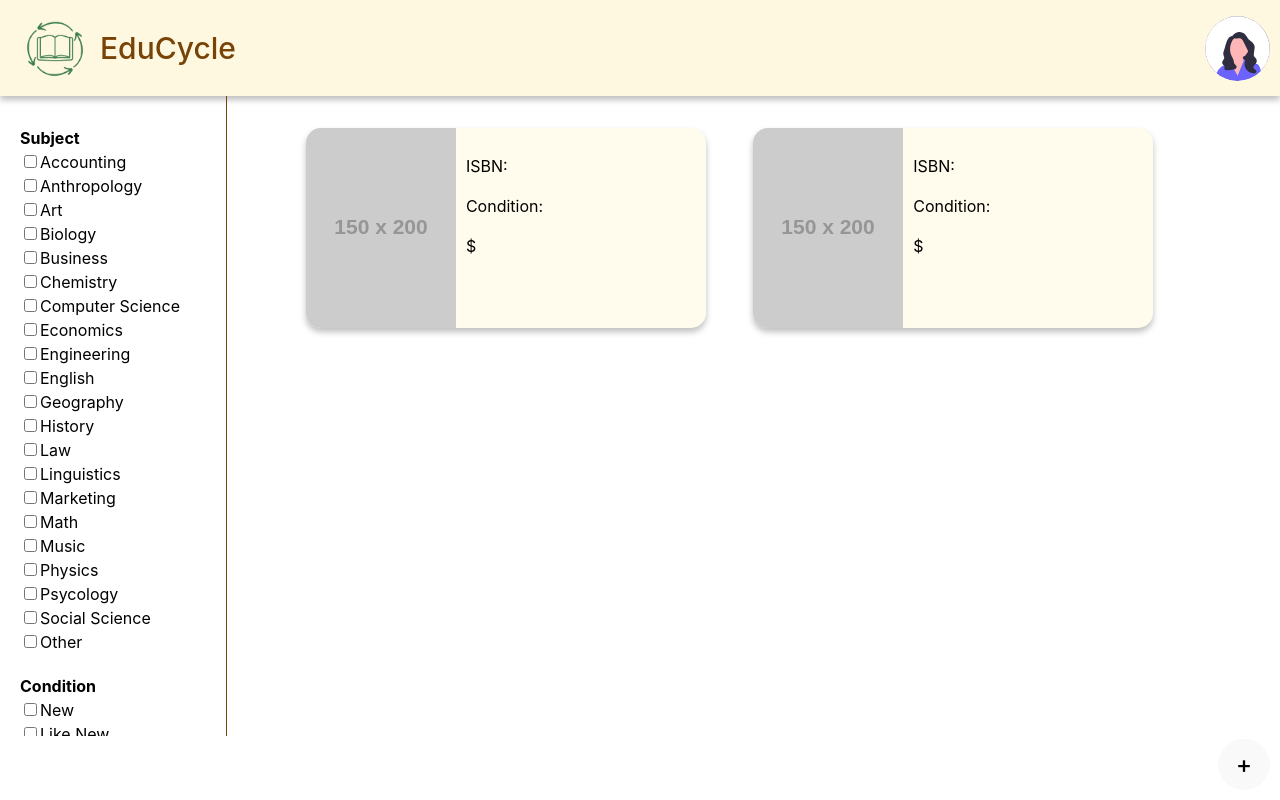
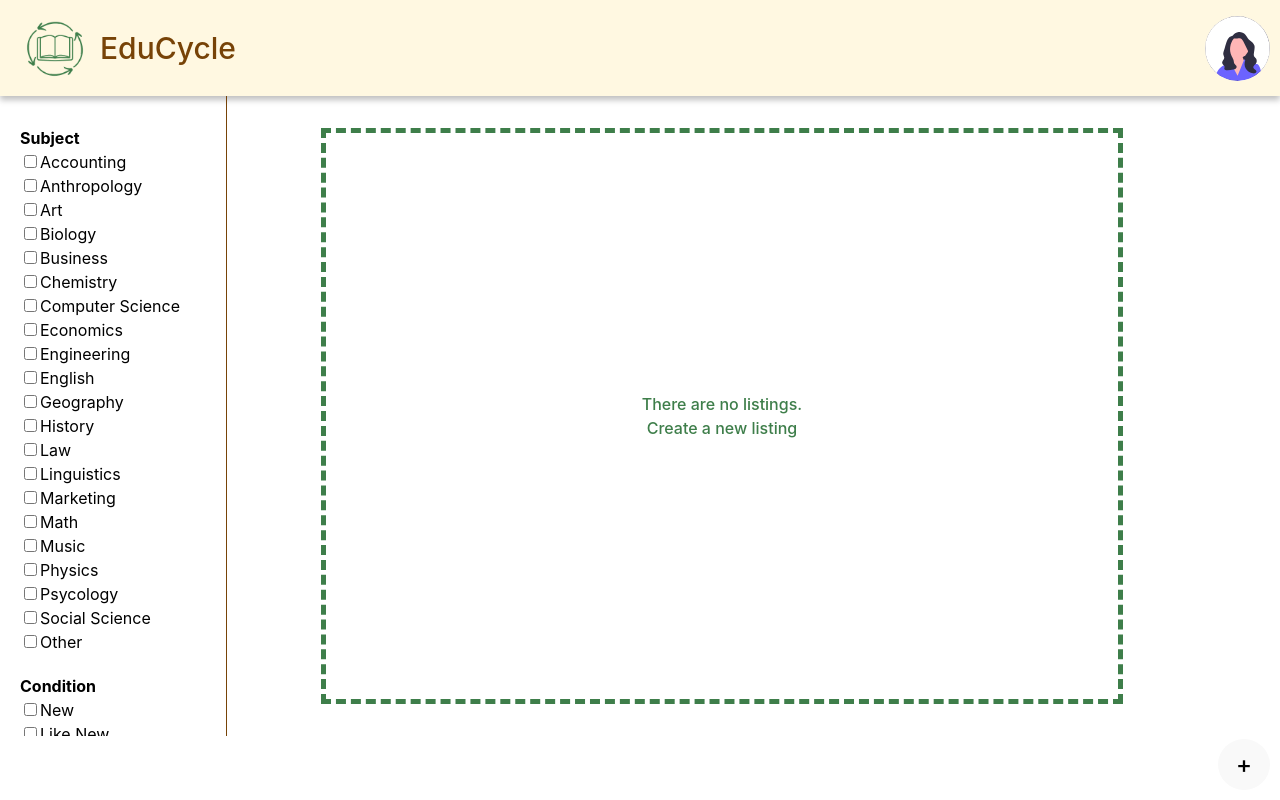
Before and after one commit to sravangorati2001/Calhacks-10, a React (Vite) app: page / in a window 1280 px wide. Built offline with nearby package versions, Linux system fonts and the light colour scheme.

Commit message:
Setting up submit button state updating

```diff
--- a/src/App.jsx
+++ b/src/App.jsx
@@ -1,6 +1,4 @@
-// import { useQuery } from 'convex/react';
-import { BrowserRouter, Routes, Route } from 'react-router-dom';
-// import { api } from "../convex/_generated/api";
+import { Routes, Route, useNavigate } from 'react-router-dom';
 
 // Pages
 import Home from './pages/Home';
@@ -10,24 +8,32 @@ import Navbar from './components/Navbar';
 import './App.css';
 
 function App() {
+  const nav = useNavigate();
+
+  const handleFormSubmit = (e) => {
+    updateListings();
+    nav("/");
+  }
+
+  const updateListings = () => {
+
+  }
 
   return (
     <>
       {/* Add the page components here as created */}
-      <BrowserRouter>
         <Navbar  />
         <Routes>
           <Route path="/" element={<Home />}>
             {/* <Route path="/home/key:" element={<Listing />} /> */}
           </Route>
           {/* Temp Routes*/}
-          <Route path="/newListing" element={<NewListing />} />
+          <Route path="/newListing" element={<NewListing handleSubmit={handleFormSubmit}/>} />
           {/* <Route path="/user" element={}>
             <Route path="/user/settings" element={} />
             <Route path="/user/listing" element={} />
           </Route> */}
         </Routes>
-      </BrowserRouter>
     </>
   );
 }
--- a/src/main.jsx
+++ b/src/main.jsx
@@ -1,5 +1,6 @@
 import React from 'react'
 import ReactDOM from 'react-dom/client'
+import { BrowserRouter } from 'react-router-dom'
 import App from './App.jsx'
 
 import './index.css'
@@ -7,6 +8,8 @@ import './index.css'
 
 ReactDOM.createRoot(document.getElementById('root')).render(
   <React.StrictMode>
+    <BrowserRouter>
       <App />
+    </BrowserRouter>
   </React.StrictMode>,
 )
--- a/src/pages/Home.css
+++ b/src/pages/Home.css
@@ -8,6 +8,21 @@
   justify-content: space-evenly;
   padding: 2em;
   flex-wrap: wrap;
+}
+
+.no-listings {
+  border: #3E7E4A dashed 5px;
+  color: #3E7E4A;
+  width: 80%;
+  justify-self: center;
+  display: flex;
+  align-items: center;
+  justify-content: center;
+
+  &:hover {
+    color: #3E7E4A;
+    background-color: #edfaf0;
+  }
 }
 
 .filter-container {
--- a/src/pages/Home.jsx
+++ b/src/pages/Home.jsx
@@ -12,6 +12,17 @@ import "./Home.css";
 const filters = JSON.parse(FILTERS);
 
 const Home = (props) => {
+    const NoListing = () => {
+        return (
+            <Link to="/newListing" className="no-listings">
+                <p className="no-listings-text">
+                    There are no listings.
+                    <br />
+                    Create a new listing
+                </p>
+            </Link>
+        );
+    }
 
     return (
         <>
@@ -35,8 +46,9 @@ const Home = (props) => {
                         label="Price"/>
 
                 </div>
+
                 <div className="card-container">
-                    {props.cards ? props.cards.map((card, index) => {
+                    {props.cards && props.cards !== 0 ? props.cards.map((card, index) => {
                         return (
                             <Listing
                                 key={index}
@@ -44,9 +56,7 @@ const Home = (props) => {
                                 isbn={card.isbn}
                                 condition={card.condition}
                                 price={card.price}/>
-                    )}) : null}
-                    <Listing />
-                    <Listing />
+                    )}) : <NoListing />}
 
                     <Link to="/newListing">
                         <button className="circular" id="create-new-listing">+</button>
--- a/src/pages/NewListing.css
+++ b/src/pages/NewListing.css
@@ -20,7 +20,7 @@
 }
 
 .select {
-    color: #757575 !important;
+    /* color: black !important; */
     width: 36.5vw;
 }
 
@@ -37,7 +37,7 @@
 .submit-add-listing {
     margin: 30px 0;
     width: 82vw;
-    color: white;
+    color: white !important;
     font-weight: bold;
     text-transform: uppercase;
     background-color: #3E7E4A;
--- a/src/pages/NewListing.jsx
+++ b/src/pages/NewListing.jsx
@@ -1,22 +1,11 @@
+/* eslint-disable react/prop-types */
 import TextInput from "../components/TextInput";
 import FILTERS from "./filters";
 
-import { useState } from "react";
 import "./form.css";
 import "./NewListing.css";
-const NewListing = () => {
+const NewListing = (props) => {
     const filters = JSON.parse(FILTERS);
-
-    const [bookInfo, setBookInfo] = useState({
-        bookName: '',
-        isbn: 0,
-        condition: "",
-        course: "",
-        subject: "",
-        professor: "",
-        description: "",
-    });
-
 
     return (
         <>
@@ -69,7 +58,11 @@ const NewListing = () => {
                     placeholder="Add any notes here"
                     id="desc" />
 
-                <input type="submit" name="addListing" className="submit-add-listing form-text" />
+                <input
+                    type="submit"
+                    name="addListing"
+                    className="submit-add-listing form-text"
+                    onSubmit={(e) => {props.handleSubmit(e)}} />
             </form>
         </>
     );
--- a/src/pages/form.css
+++ b/src/pages/form.css
@@ -9,8 +9,7 @@
 }
 
 .form-text {
-    color: black;
-    color: #000;
+    color: black !important;
     font-family: Inter;
     font-size: 20px;
     padding: 10px;
```
